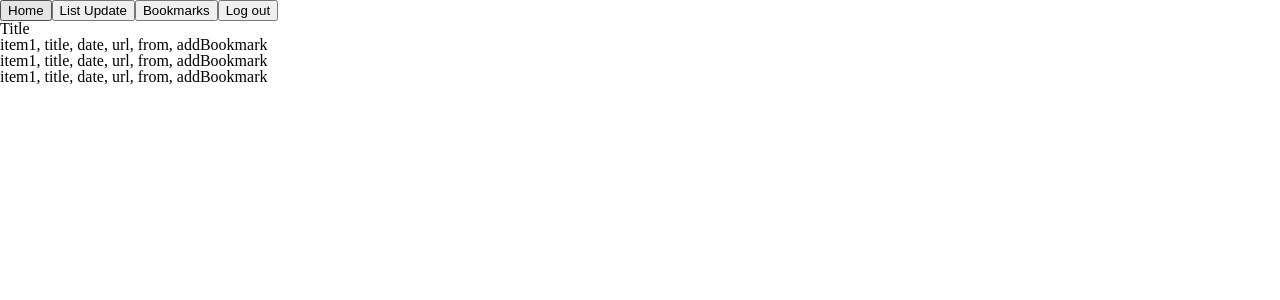
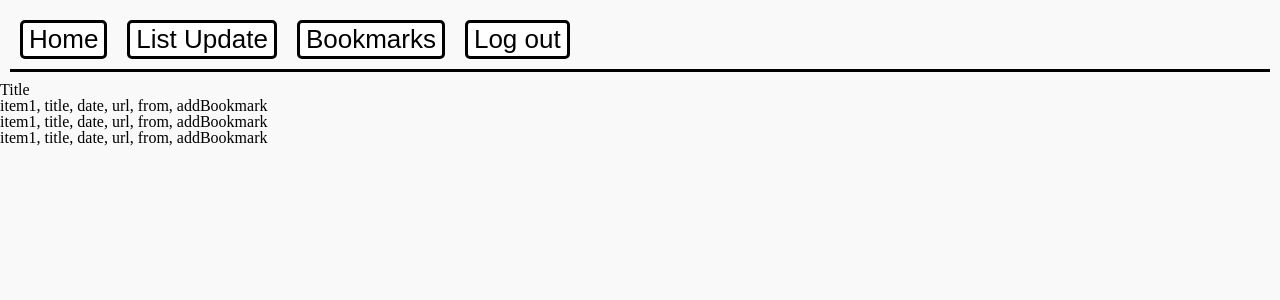
Before and after one commit to YoonKeumJae/yu_crawler, a React (Create React App) app: page / in a window 1280 px wide. Shown: the top 300 px of the page. Built offline with nearby package versions, Linux system fonts and the light colour scheme; no server answers; sample sign-in values are in the browser's storage.

Commit message:
[Feat] Layout style

```diff
--- a/public/index.html
+++ b/public/index.html
@@ -2,8 +2,8 @@
 <html lang="ko">
   <head>
     <meta charset="utf-8" />
-    <!-- <meta name="viewport" content="width=device-width, initial-scale=1" />
-    <meta name="theme-color" content="#000000" />
+    <meta name="viewport" content="width=device-width, initial-scale=1" />
+    <!-- <meta name="theme-color" content="#000000" />
     <meta
       name="description"
       content="Web site created using create-react-app"
--- a/src/App.js
+++ b/src/App.js
@@ -7,6 +7,7 @@ import Home from "./routes/Home";
 import List from "./routes/List";
 import Bookmarks from "./routes/Bookmarks";
 import GlobalStyles from "./styles/GlobalStyles";
+import Wrapper from "./styles/StyledApp";
 
 const router = createBrowserRouter([
   {
@@ -43,10 +44,10 @@ const router = createBrowserRouter([
 
 function App() {
   return (
-    <div>
+    <Wrapper>
       <GlobalStyles />
       <RouterProvider router={router} />
-    </div>
+    </Wrapper>
   );
 }
 
--- a/src/components/Layout.js
+++ b/src/components/Layout.js
@@ -1,11 +1,11 @@
 import { signOut } from "firebase/auth";
-import styled from "styled-components";
 import { auth } from "../firebase";
 import { Outlet, useNavigate } from "react-router-dom";
-
-const Wrapper = styled.div``;
-const NavBarWrapper = styled.div``;
-const Button = styled.button``;
+import {
+  Wrapper,
+  NavBarWrapper,
+  Button,
+} from "../styles/components/StyledLayout";
 
 const Layout = () => {
   const navigate = useNavigate();
--- /dev/null
+++ b/src/styles/StyledApp.js
@@ -0,0 +1,9 @@
+import styled from "styled-components";
+
+const Wrapper = styled.div`
+    height: 100vh;
+    display: flex;
+    justify-content: center;
+`;
+
+export default Wrapper;
--- /dev/null
+++ b/src/styles/components/StyledLayout.js
@@ -0,0 +1,62 @@
+import styled from "styled-components";
+
+export const Wrapper = styled.div`
+  @media screen and (min-width: 1024px) {
+    display: flex;
+    flex-direction: column;
+    background-color: #f9f9f9;
+    width: 100%;
+  }
+  @media screen and (min-width: 768px) and (max-width: 1023px) {
+    display: flex;
+    flex-direction: column;
+    background-color: #f9f9f9;
+    width: 100%;
+  }
+  @media screen and (max-width: 767px) {
+    display: flex;
+    flex-direction: column;
+    background-color: #f9f9f9;
+    width: 100%;
+  }
+`;
+export const NavBarWrapper = styled.div`
+  @media screen and (min-width: 1024px) {
+    margin: 10px;
+    border-bottom: 3px solid black;
+  }
+  @media screen and (min-width: 768px) and (max-width: 1023px) {
+    margin: 10px;
+    border-bottom: 3px solid black;
+  }
+  @media screen and (max-width: 767px) {
+    margin: 10px;
+    border-bottom: 3px solid black;
+  }
+`;
+export const Button = styled.button`
+  @media screen and (min-width: 1024px) {
+    border: 3px solid black;
+    border-radius: 5px;
+    margin: 10px;
+    font-size: 26px;
+    background-color: white;
+    cursor: pointer;
+  }
+  @media screen and (min-width: 768px) and (max-width: 1023px) {
+    border: 3px solid black;
+    border-radius: 5px;
+    margin: 10px;
+    font-size: 26px;
+    background-color: white;
+    cursor: pointer;
+  }
+  @media screen and (max-width: 767px) {
+    border: 3px solid black;
+    border-radius: 5px;
+    margin: 10px;
+    font-size: 14px;
+    background-color: white;
+    cursor: pointer;
+  }
+`;
```
Also changed, not shown: src/styles/MediaQuery.txt (added).
